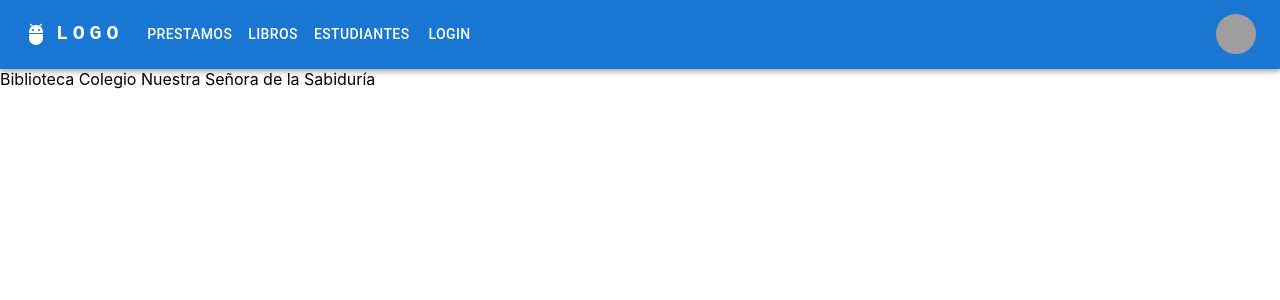
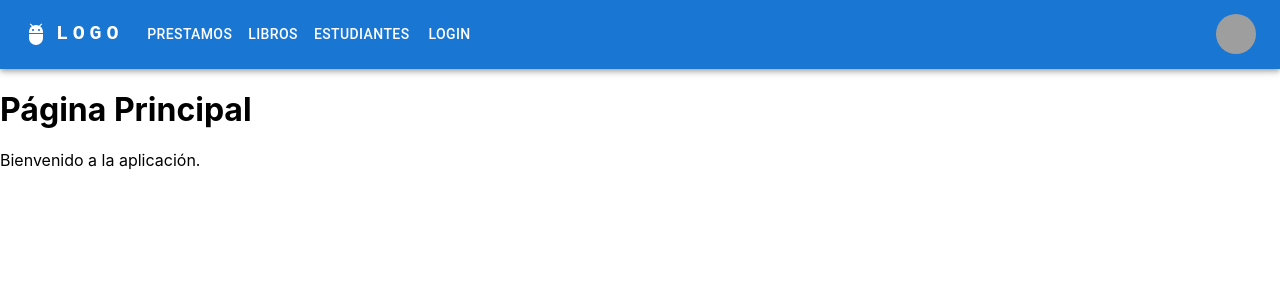
Before and after one commit to oscardospinar/library-ui, a React (Create React App) app: page / in a window 1280 px wide. Shown: the top 300 px of the page. Built offline with nearby package versions, Linux system fonts and the light colour scheme; grey boxes are pictures that could not be loaded.

Commit message:
se ve el login

```diff
--- a/src/Routes.tsx
+++ b/src/Routes.tsx
@@ -1,22 +1,27 @@
-import React from "react"
-import App from "./App";
-import { Home } from "./pages/Home";
-import { createBrowserRouter } from "react-router-dom"
+import React from "react";
+import App from "./App"; // Desde la raíz de src
+import { createBrowserRouter } from "react-router-dom";
+import Home from "./components/Home/Home"; // Importando el componente Home
+import Login from "./components/Login/Login"; // Importando el componente Login
 
 export const routes = [
     {
         element: <App />,
         children: [
             {
-                index: true,
-                element: <Home />
-            }
-        ]
-    }
-]
+                index: true, // Ruta principal "/"
+                element: <Home />,
+            },
+            {
+                path: "login", // Ruta "/login"
+                element: <Login />,
+            },
+        ],
+    },
+];
 
-export const router = createBrowserRouter( routes, {
+export const router = createBrowserRouter(routes, {
     future: {
         v7_relativeSplatPath: true,
-    }
-})
+    },
+});
--- /dev/null
+++ b/src/components/Home/Home.tsx
@@ -0,0 +1,12 @@
+import React from "react";
+
+function Home() {
+    return (
+        <div>
+            <h1>Página Principal</h1>
+            <p>Bienvenido a la aplicación.</p>
+        </div>
+    );
+}
+
+export default Home;
```
Also changed, not shown: src/components/Login/Login.tsx (renamed from src/components/Login.tsx).
